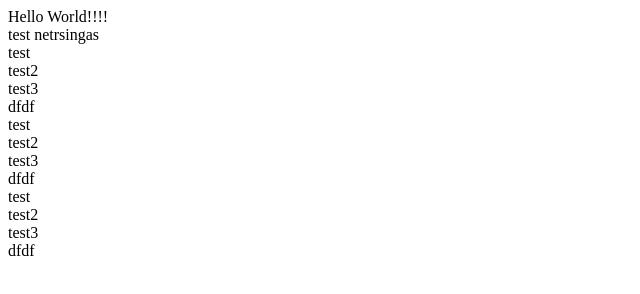
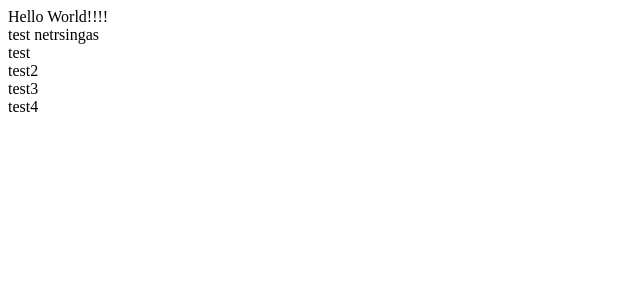
Before and after one commit to Bernardasko/projektotestas, a plain HTML site: page index.html in a window 1280 px wide. Shown: the whole page, without its empty margins (0-640 px from the left). Drawn offline with Linux system fonts and the light colour scheme.

Commit message:
git test2

```diff
--- a/index.html
+++ b/index.html
@@ -11,14 +11,6 @@
     <div>test</div>
     <div>test2</div>
     <div>test3</div>
-    <div>dfdf</div>
-    <div>test</div>
-    <div>test2</div>
-    <div>test3</div>
-    <div>dfdf</div>
-    <div>test</div>
-    <div>test2</div>
-    <div>test3</div>
-    <div>dfdf</div>
+    <div>test4</div>
 </body>
 </html>
```
